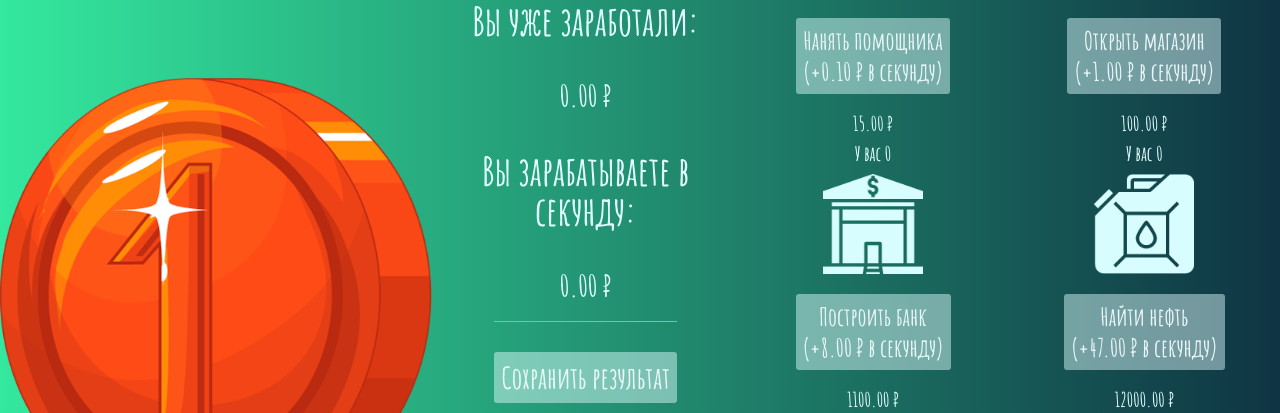
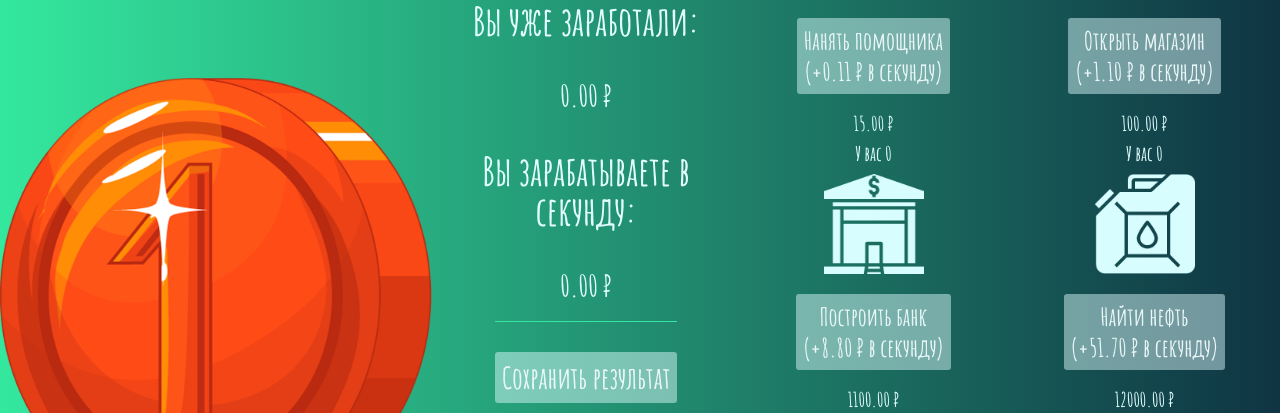
Before and after one commit to qeafie/ClickerGame.github.io, a plain HTML site: page index.html in a window 1280 px wide. Shown: the part 332-745 px from the top of the page. Drawn offline with Linux system fonts and the light colour scheme.

Commit message:
Add files via upload

```diff
--- a/game.js
+++ b/game.js
@@ -35,7 +35,7 @@ class Upgrade {
     }
 
     getPerClick() {
-        return this.perClick * (MULTIPLIIER**this.quantity);
+        return this.perClick + this.perClick/10;
     }
 }
 
--- a/index.html
+++ b/index.html
@@ -34,10 +34,10 @@
                 </div>
                 <div class="buttons">
                     <hr class="hr">
-                    <button class="button" id= "saveBut">Сохранить результат</button>
-                    <button class="button" id= "loadBut">Загрузить результат</button>
+                    <button class="button" id="saveBut">Сохранить результат</button>
+                    <button class="button" id="loadBut">Загрузить результат</button>
                     <hr class="hr">
-                    <button class="button" id= "resetBut">Начать заново</button>
+                    <button class="button" id="resetBut">Начать заново</button>
                 </div>
 
 
@@ -49,27 +49,27 @@
                 <div class="upgrades__autoClick">
                     <div class="autoClick__autoElem" id = 'buySupportBut'>
                         <div class="autoElem__picture"><img src="img/engineer_1.png" alt="инженер"></div>
-                        <div class="autoElem__title"><button class="button">Нанять помощника<br>(+<span id="supportPerclick">0.1</span> &#8381 в секунду)</button></div>
+                        <div class="autoElem__title"><button class="button">Нанять помощника<br>(+<span id="supportPerclick">0.11</span> &#8381 в секунду)</button></div>
                         <div class="autoElem__cost" id="costSupport">15 &#8381</div>
                         <div class="autoElem__have">У вас  <span id='support'></span></div>
                     </div>
                     <div class="autoClick__autoElem" id = 'buyShopBut'>
                         <div class="autoElem__picture"><img src="img/shop_1.png" alt="здание магазинчика"></div>
-                        <div class="autoElem__title"><button class="button">Открыть магазин<br>(+<span id="shopPerclick">1</span>  &#8381 в секунду)</button></div>
+                        <div class="autoElem__title"><button class="button">Открыть магазин<br>(+<span id="shopPerclick">1.10</span>  &#8381 в секунду)</button></div>
                         <div class="autoElem__cost" id="costShop">100 &#8381</div>
                         <div class="autoElem__have">У вас  <span id='shop'></span></div>
                     </div>
 
                     <div class="autoClick__autoElem " id = 'buyBankBut'>
                         <div class="autoElem__picture"><img src="img/bank_1.png" alt="здание банка"></div>
-                        <div class="autoElem__title"><button class="button">Построить банк<br>(+<span id="bankPerclick">8</span>  &#8381 в секунду)</button></div>
+                        <div class="autoElem__title"><button class="button">Построить банк<br>(+<span id="bankPerclick">8.80</span>  &#8381 в секунду)</button></div>
                         <div class="autoElem__cost" id="costBank">1100 &#8381</div>
                         <div class="autoElem__have">У вас  <span id='bank'></span></div>
                     </div>
 
                     <div class="autoClick__autoElem" id = 'buyOilBut'>
                         <div class="autoElem__picture"><img src="img/oil_1.png" alt="канистра с нефьтю"></div>
-                        <div class="autoElem__title"><button class="button">Найти нефть<br>(+<span id="oilPerclick">47</span>  &#8381 в секунду)</button></div>
+                        <div class="autoElem__title"><button class="button">Найти нефть<br>(+<span id="oilPerclick">51.70</span>  &#8381 в секунду)</button></div>
                         <div class="autoElem__cost" id="costOil">12000 &#8381</div>
                         <div class="autoElem__have">У вас  <span id='oil'></span></div>
                     </div>
```
